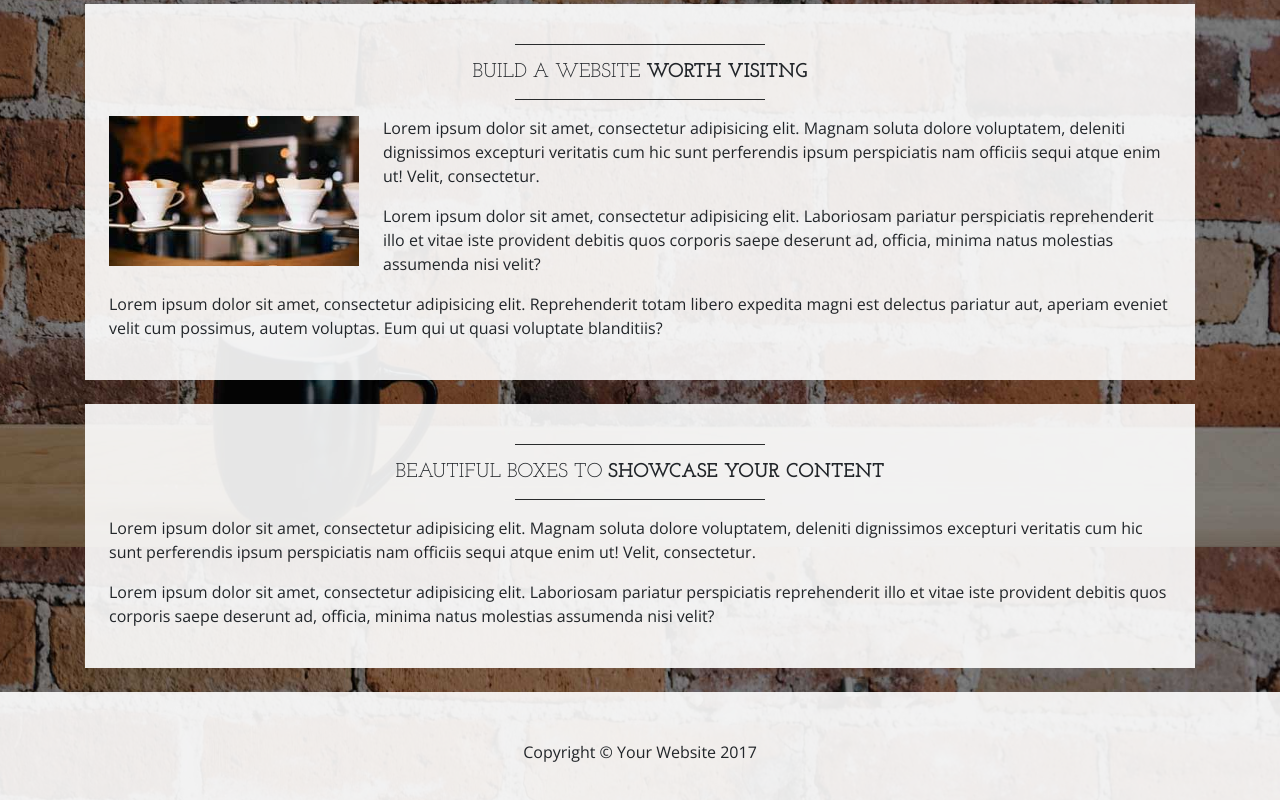
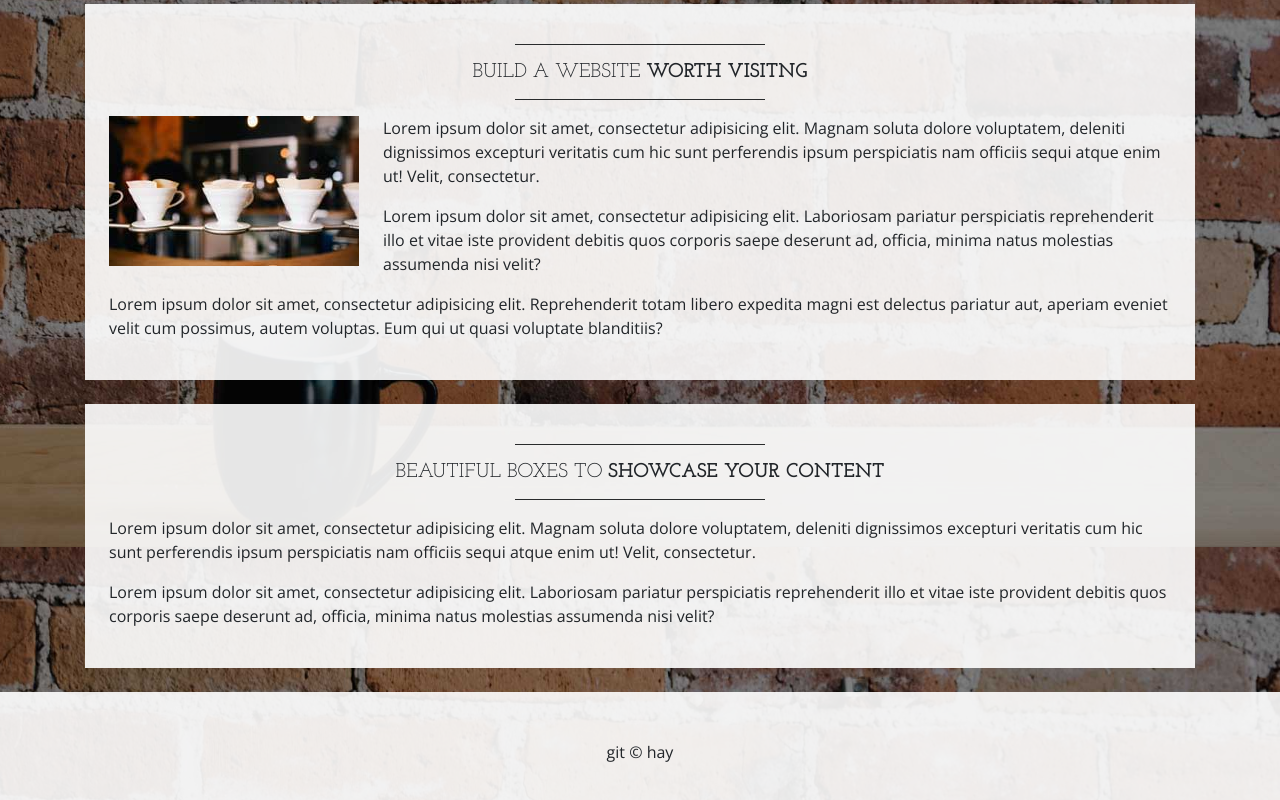
Before and after one commit to JasonDuquain/learnGit, a website: page index.html in a window 1280 px wide. Shown: the part 1053-1853 px from the top of the page. Drawn offline with nearby package versions, Linux system fonts and the light colour scheme.

Commit message:
chgnd text in footer

```diff
--- a/index.html
+++ b/index.html
@@ -134,7 +134,7 @@
 
     <footer class="bg-faded text-center py-5">
       <div class="container">
-        <p class="m-0">Copyright &copy; Your Website 2017</p>
+        <p class="m-0">git &copy; hay</p>
       </div>
     </footer>
 
```
